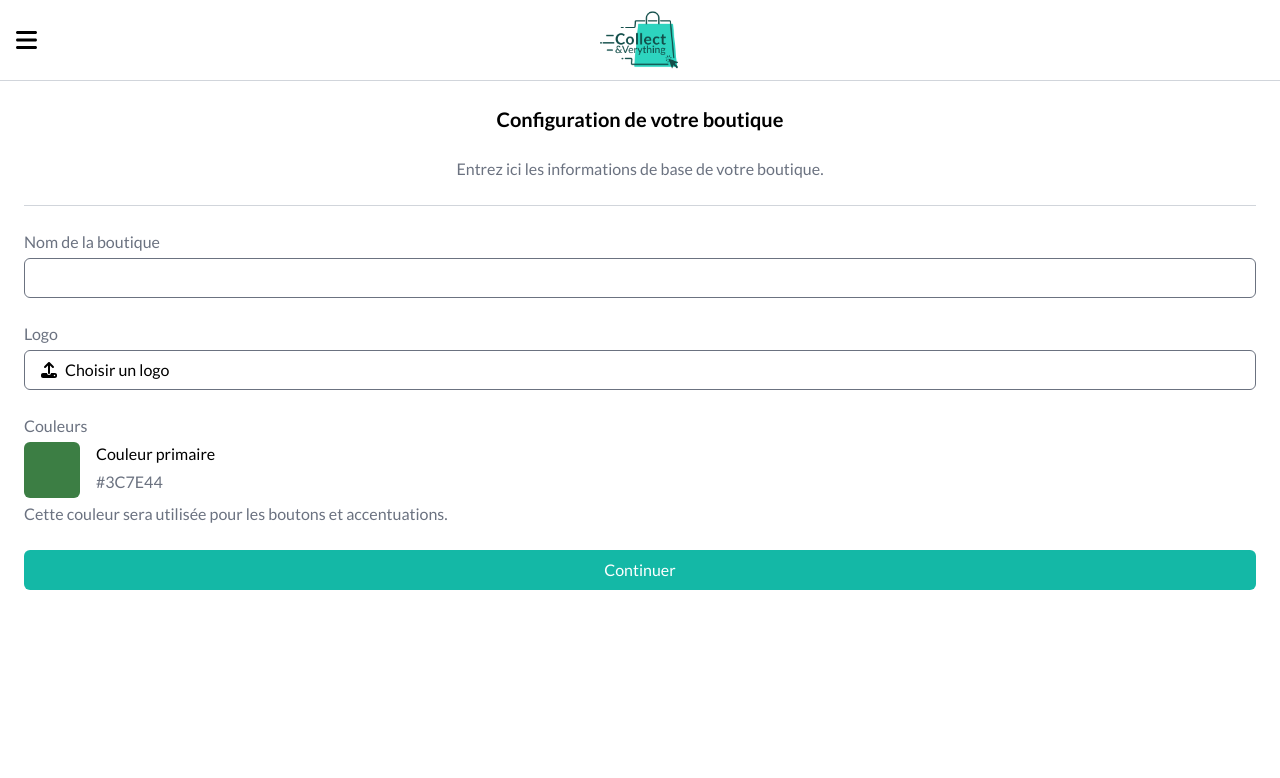
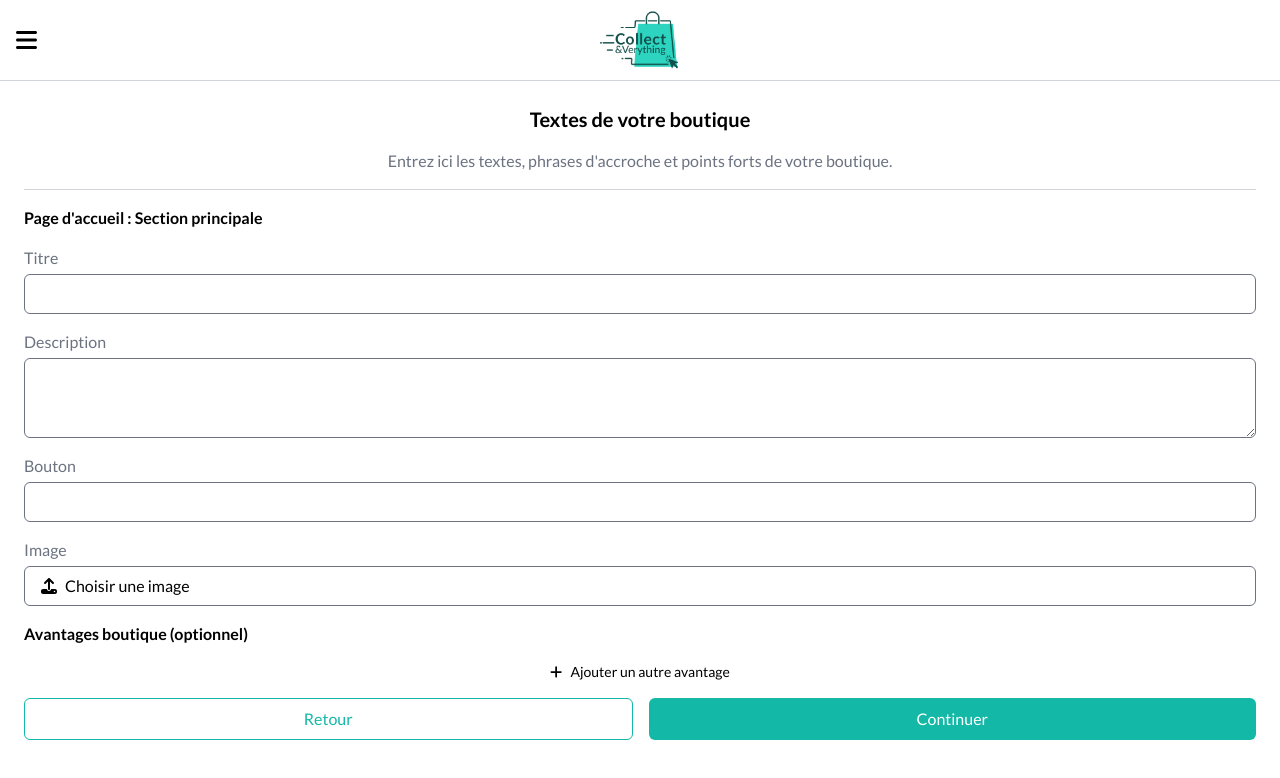
Before and after one commit to Collect-Everything/front, a Nuxt app: page /shopconfig/new in a window 1280 px wide. Both pictures are taken after a click on the button "Continuer". Shown: the top 778 px of the page. Built offline with nearby package versions, Linux system fonts and the light colour scheme.

Commit message:
feat: add shop config pages

```diff
--- a/assets/css/main.css
+++ b/assets/css/main.css
@@ -37,12 +37,12 @@ input {
   @apply focus:outline-none text-black;
 }
 
+textarea {
+  @apply focus:outline-none text-black;
+}
+
 input[type='color']::-webkit-color-swatch-wrapper {
   padding: 0;
-}
-
-select {
-  @apply border border-gray-500 rounded-md h-10 px-4;
 }
 
 button:disabled {
--- a/components/shopConfig/Colors.vue
+++ b/components/shopConfig/GlobalInfos.vue
@@ -65,7 +65,7 @@
       <span>{{ $t('shop.config.colorsHint') }}</span>
     </div>
 
-    <button class="btn-primary w-full">
+    <button class="btn-primary w-full" @click="$emit('changePage', 'texts')">
       {{ $t('general.continue') }}
     </button>
   </div>
@@ -73,6 +73,7 @@
 
 <script lang="ts">
 export default {
+  name: 'ShopConfigGlobalInfos',
   props: {
     shopName: {
       type: String,
@@ -87,7 +88,7 @@ export default {
       required: true,
     },
   },
-  emits: ['update:shopName', 'update:logo', 'update:color'],
+  emits: ['update:shopName', 'update:logo', 'update:color', 'changePage'],
   methods: {
     update(field: 'shopName' | 'logo' | 'color', event: Event) {
       if (field === 'logo')
--- /dev/null
+++ b/components/shopConfig/Texts.vue
@@ -0,0 +1,264 @@
+<template>
+  <div class="flex flex-col items-center w-full space-y-4">
+    <span class="text-xl font-bold">
+      {{ $t('shop.config.texts.title') }}
+    </span>
+
+    <span class="text-gray-500">
+      {{ $t('shop.config.texts.text') }}
+    </span>
+
+    <div class="border-b w-full border-gray-300" />
+
+    <div class="w-full">
+      <span class="font-bold">
+        {{ $t('shop.config.texts.homePage.mainSection') }}
+      </span>
+    </div>
+
+    <div
+      v-if="backgroundImageURL"
+      class="flex flex-col items-center justify-center w-full h-96"
+      :style="{
+        backgroundImage: `url(${backgroundImageURL})`,
+        backgroundSize: 'cover',
+        backgroundPosition: 'center',
+      }"
+    >
+      <div class="flex flex-col items-center space-y-4">
+        <span v-if="title" class="text-4xl font-bold text-white">
+          {{ title }}
+        </span>
+        <span v-if="description" class="text-2xl text-white">
+          {{ description }}
+        </span>
+        <button v-if="buttonText" class="btn-primary">{{ buttonText }}</button>
+      </div>
+    </div>
+
+    <div class="flex flex-col space-y-1 text-gray-500 w-full">
+      <label for="title">{{ $t('shop.config.homePage.title') }}</label>
+      <input
+        id="title"
+        type="text"
+        class="input"
+        @input="update('title', $event)"
+      />
+    </div>
+
+    <div class="flex flex-col space-y-1 text-gray-500 w-full">
+      <label for="description">
+        {{ $t('shop.config.homePage.description') }}
+      </label>
+      <textarea
+        id="description"
+        class="border border-gray-500 rounded-md h-20 px-4"
+        @input="update('description', $event)"
+      />
+    </div>
+
+    <div class="flex flex-col space-y-1 text-gray-500 w-full">
+      <label for="buttonText">
+        {{ $t('shop.config.homePage.buttonText') }}
+      </label>
+      <input
+        id="buttonText"
+        type="text"
+        class="input"
+        @input="update('buttonText', $event)"
+      />
+    </div>
+
+    <div class="flex flex-col space-y-1 text-gray-500 w-full">
+      <label for="backgroundImage">
+        {{ $t('shop.config.homePage.backgroundImage') }}
+      </label>
+      <button
+        class="input text-left space-x-2 text-black"
+        @click="$refs.backgroundImage.click()"
+      >
+        <fa-icon :icon="['fas', 'upload']" />
+        <span>
+          {{ backgroundImage.name || $t('shop.config.homePage.chooseImage') }}
+        </span>
+        <span v-if="backgroundImage.size" class="text-gray-500">
+          ({{ (backgroundImage.size / 1024 / 1024).toFixed(2) }} MB)
+        </span>
+      </button>
+      <input
+        id="backgroundImage"
+        ref="backgroundImage"
+        type="file"
+        class="hidden"
+        accept="image/*"
+        @input="update('backgroundImage', $event)"
+      />
+    </div>
+
+    <div class="w-full">
+      <span class="font-bold">
+        {{ $t('shop.config.texts.homePage.advantages') }}
+      </span>
+    </div>
+
+    <div
+      v-for="advantage in advantages"
+      :key="advantage.index"
+      class="w-full space-y-4"
+    >
+      <div
+        class="bg-gray-200 w-full h-40 flex flex-col items-center justify-around"
+      >
+        <fa-icon v-if="advantage.icon" :icon="['fas', advantage.icon]" />
+        <span class="font-semibold">{{ advantage.title }}</span>
+        <span>{{ advantage.description }}</span>
+      </div>
+
+      <div class="flex flex-col space-y-1 text-gray-500">
+        <label :for="`icon-${advantage.index}`">
+          {{ $t('shop.config.homePage.icon') }}
+        </label>
+        <select
+          :id="`icon-${advantage.index}`"
+          class="input"
+          @change="update('advantages', $event, advantage.index, 'icon')"
+        >
+          <!-- TODO : refactor select options (icons not showing) -->
+          <option
+            v-for="faIcon in fontawesomeIcons"
+            :key="faIcon"
+            :value="faIcon"
+          >
+            <fa-icon :icon="['fas', faIcon]" />
+          </option>
+        </select>
+      </div>
+
+      <div class="flex flex-col space-y-1 text-gray-500">
+        <label :for="`title-${advantage.index}`">
+          {{ $t('shop.config.homePage.title') }}
+        </label>
+        <input
+          :id="`title-${advantage.index}`"
+          type="text"
+          class="input"
+          @input="update('advantages', $event, advantage.index, 'title')"
+        />
+      </div>
+
+      <div class="flex flex-col space-y-1 text-gray-500">
+        <label :for="`description-${advantage.index}`">
+          {{ $t('shop.config.homePage.description') }}
+        </label>
+        <textarea
+          :id="`description-${advantage.index}`"
+          type="text"
+          class="border border-gray-500 rounded-md h-20 px-4"
+          @input="update('advantages', $event, advantage.index, 'description')"
+        />
+      </div>
+    </div>
+
+    <div class="flex flex-col space-y-1 text-gray-500">
+      <div
+        class="space-x-2 text-black text-sm text-center"
+        @click="$emit('addAdvantage')"
+      >
+        <fa-icon :icon="['fas', 'plus']" />
+        <span>{{ $t('shop.config.homePage.addAdvantage') }}</span>
+      </div>
+    </div>
+
+    <div class="flex space-x-4 w-full">
+      <button
+        class="btn-skeleton-primary w-full"
+        @click="$emit('changePage', 'globalInfos')"
+      >
+        {{ $t('general.back') }}
+      </button>
+      <button
+        class="btn-primary w-full"
+        @click="$emit('changePage', 'contactInfos')"
+      >
+        {{ $t('general.continue') }}
+      </button>
+    </div>
+  </div>
+</template>
+
+<script lang="ts">
+export default {
+  name: 'ShopConfigTexts',
+  props: {
+    title: {
+      type: String,
+      required: true,
+    },
+    description: {
+      type: String,
+      required: true,
+    },
+    buttonText: {
+      type: String,
+      required: true,
+    },
+    advantages: {
+      type: Array<{
+        icon: string
+        title: string
+        description: string
+        index: number
+      }>,
+      required: true,
+    },
+    backgroundImage: {
+      type: Object,
+      required: true,
+    },
+  },
+  emits: [
+    'update:title',
+    'update:description',
+    'update:buttonText',
+    'update:advantages',
+    'update:backgroundImage',
+    'addAdvantage',
+    'changePage',
+  ],
+  data() {
+    return {
+      fontawesomeIcons: ['sun', 'bolt'],
+      backgroundImageURL: '',
+    }
+  },
+  methods: {
+    update(
+      field:
+        | 'title'
+        | 'description'
+        | 'buttonText'
+        | 'advantages'
+        | 'backgroundImage',
+      event: Event,
+      index?: number,
+      subField?: string
+    ) {
+      if (field === 'backgroundImage') {
+        this.$emit(
+          `update:${field}`,
+          (event.target as HTMLInputElement).files[0]
+        )
+        this.backgroundImageURL = URL.createObjectURL(
+          (event.target as HTMLInputElement).files[0]
+        )
+      } else if (field === 'advantages') {
+        const value = (event.target as HTMLInputElement).value
+        const advantagesCopy = [...this.advantages]
+        advantagesCopy[index!][subField!] = value
+        this.$emit(`update:${field}`, advantagesCopy)
+      } else
+        this.$emit(`update:${field}`, (event.target as HTMLInputElement).value)
+    },
+  },
+}
+</script>
--- a/locales/fr.json
+++ b/locales/fr.json
@@ -25,7 +25,8 @@
   "general": {
     "or": "Ou",
     "home": "Accueil",
-    "continue": "Continuer"
+    "continue": "Continuer",
+    "back": "Retour"
   },
   "invitations": {
     "title": "Vérifiez votre email",
@@ -55,7 +56,24 @@
       "colors": "Couleurs",
       "chooseLogo": "Choisir un logo",
       "colorsHint": "Cette couleur sera utilisée pour les boutons et accentuations.",
-      "primaryColor": "Couleur primaire"
+      "primaryColor": "Couleur primaire",
+      "texts": {
+        "title": "Textes de votre boutique",
+        "text": "Entrez ici les textes, phrases d'accroche et points forts de votre boutique.",
+        "homePage": {
+          "mainSection": "Page d'accueil : Section principale",
+          "advantages": "Avantages boutique (optionnel)"
+        }
+      },
+      "homePage": {
+        "title": "Titre",
+        "description": "Description",
+        "buttonText": "Bouton",
+        "backgroundImage": "Image",
+        "chooseImage": "Choisir une image",
+        "icon": "Icône",
+        "addAdvantage": "Ajouter un autre avantage"
+      }
     }
   }
 }
--- a/pages/shopconfig/new.vue
+++ b/pages/shopconfig/new.vue
@@ -1,9 +1,27 @@
 <template>
-  <ShopConfigColors
-    v-if="page === 'colors'"
+  <ShopConfigGlobalInfos
+    v-if="page === 'globalInfos'"
     v-model:shopName="shopName"
     v-model:logo="logo"
     v-model:color="color"
+    @change-page="page = $event"
+  />
+  <ShopConfigTexts
+    v-else-if="page === 'texts'"
+    v-model:title="title"
+    v-model:description="description"
+    v-model:buttonText="buttonText"
+    v-model:advantages="advantages"
+    v-model:backgroundImage="backgroundImage"
+    @change-page="page = $event"
+    @add-advantage="
+      advantages.push({
+        icon: '',
+        title: '',
+        description: '',
+        index: advantages.length,
+      })
+    "
   />
 </template>
 
@@ -11,10 +29,20 @@
 export default {
   data() {
     return {
-      page: 'colors',
+      page: 'globalInfos',
       shopName: '',
-      logo: {},
+      logo: {} as File,
       color: '#3C7E44',
+      title: '',
+      description: '',
+      buttonText: '',
+      advantages: [] as Array<{
+        icon: string
+        title: string
+        description: string
+        index: number
+      }>,
+      backgroundImage: {} as File,
     }
   },
 }
```
